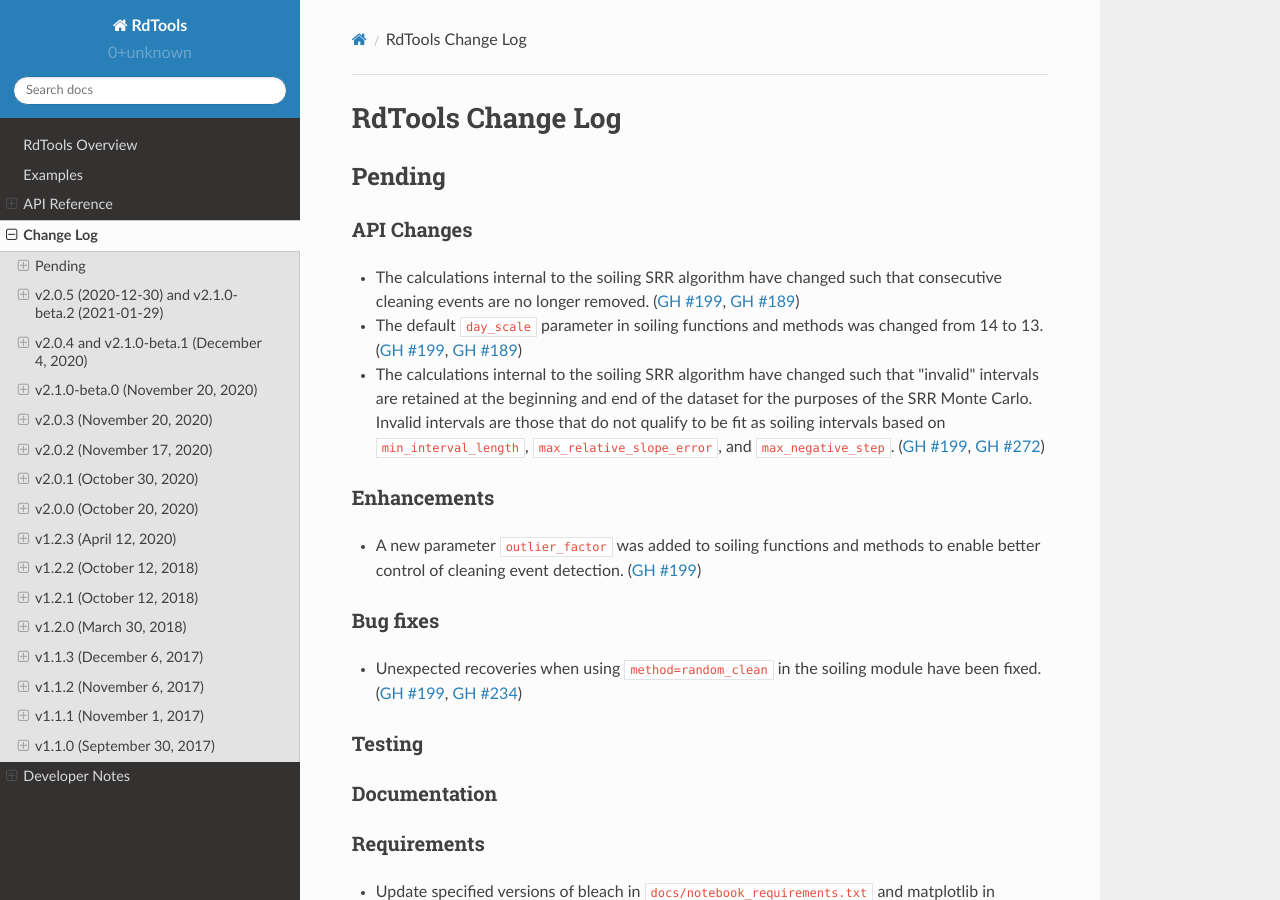
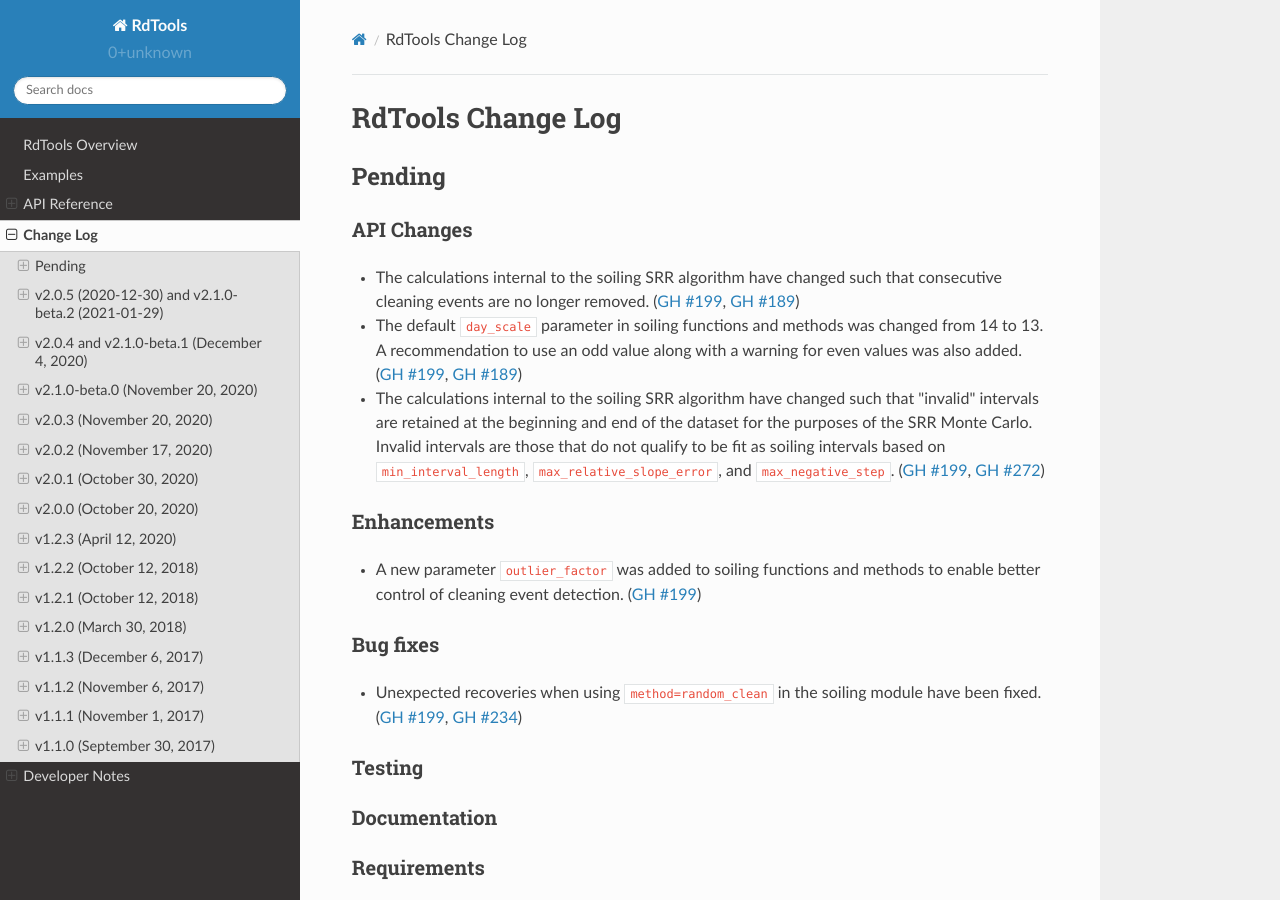
Before and after one commit to NREL/rdtools, a Sphinx documentation site: the page built from docs/sphinx/source/changelog.rst, in a window 1280 px wide and 900 px high. Built offline with Sphinx 7.4.7 and the Read the Docs theme 2.0.0, drawn with Linux system fonts in a browser that asks for light colours; pages that are not in the unit, such as notebooks, are missing from menus.

Commit message:
update changelog

```diff
--- a/docs/sphinx/source/changelog/pending.rst
+++ b/docs/sphinx/source/changelog/pending.rst
@@ -8,7 +8,8 @@ API Changes
   consecutive cleaning events are no longer removed. (:pull:`199`, :issue:`189`)
 
 * The default ``day_scale`` parameter in soiling functions and methods was changed
-  from 14 to 13. (:pull:`199`, :issue:`189`)
+  from 14 to 13. A recommendation to use an odd value along with a warning for even
+  values was also added. (:pull:`199`, :issue:`189`)
 
 * The calculations internal to the soiling SRR algorithm have changed such that
   "invalid" intervals are retained at the beginning and end of the dataset for the
```
